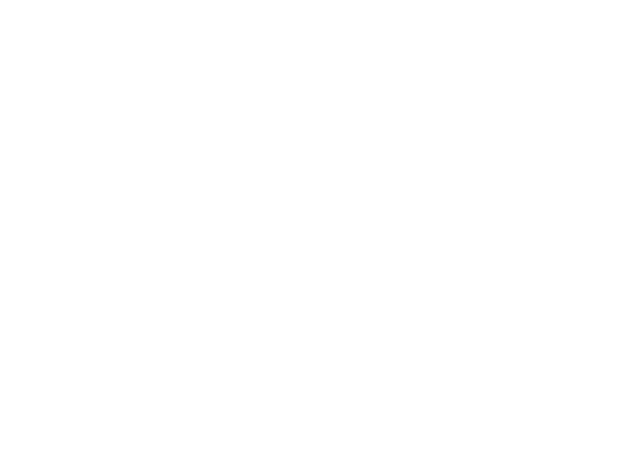
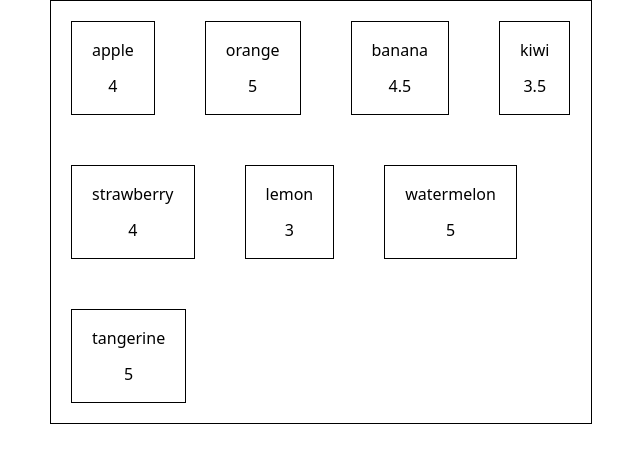
Before and after one commit to reshala007/project, a plain HTML site: page index.html in a window 1280 px wide. Shown: the whole page, without its empty margins (319-959 px from the left). Drawn offline with Linux system fonts and the light colour scheme; the site is published under a folder, as on GitHub Pages, so addresses that start at the root find nothing.

Commit message:
Update index.html

```diff
--- a/index.html
+++ b/index.html
@@ -5,8 +5,8 @@
     <link rel="icon" type="image/svg+xml" href="/" />
     <meta name="viewport" content="width=device-width, initial-scale=1.0" />
     <title>react router</title>
-    <script type="module" crossorigin src="/assets/index-Cxa4D65y.js"></script>
-    <link rel="stylesheet" crossorigin href="/assets/index-BsJAxQiD.css">
+    <script type="module" crossorigin src="./assets/index-Cxa4D65y.js"></script>
+    <link rel="stylesheet" crossorigin href="./assets/index-BsJAxQiD.css">
   </head>
   <body>
     <div id="root"></div>
```
